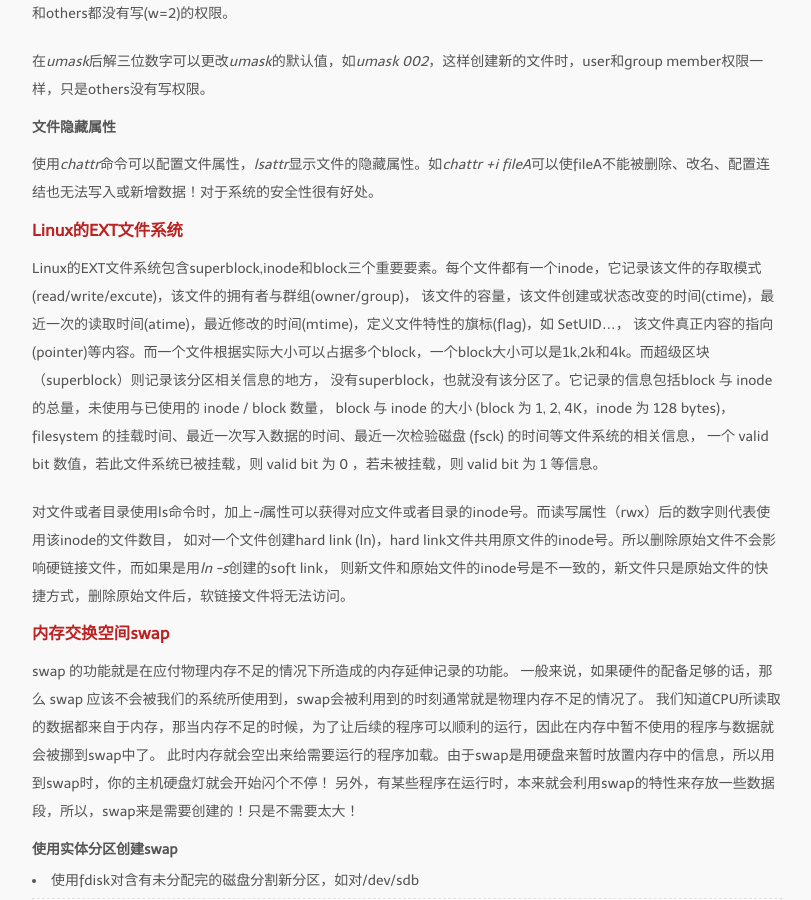
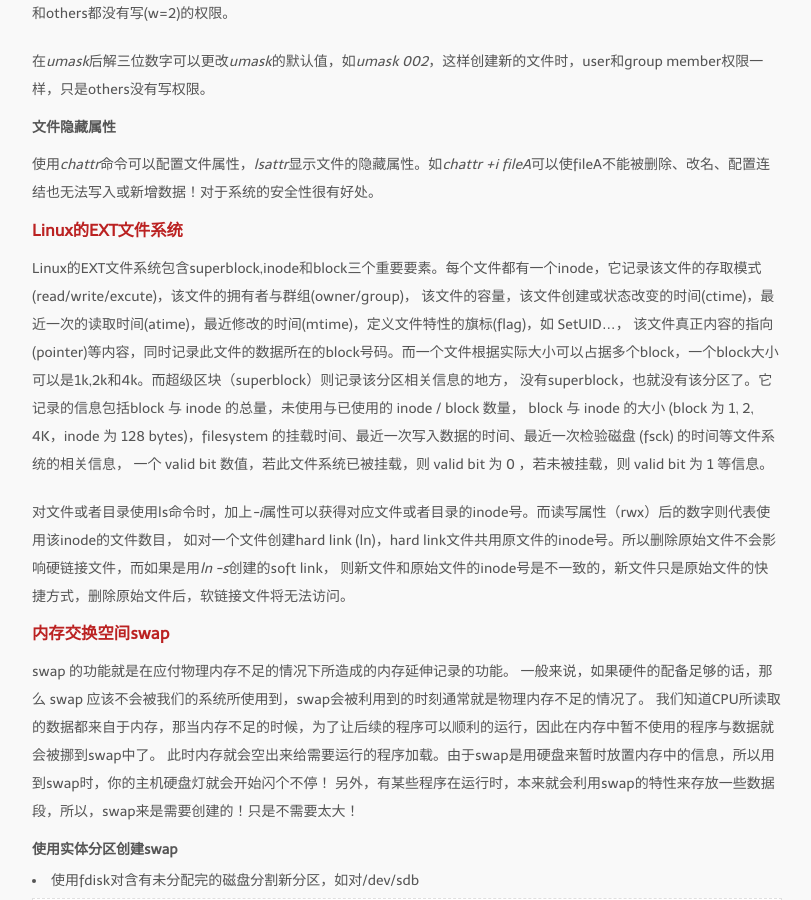
Before and after one commit to bizhishui/bizhishui.github.io, a Jekyll site: the page built from _posts/2017-02-22-Linux-Basics.md, in a window 1280 px wide and 900 px high, scrolled down 8752 px. Shown: the whole window, without its empty margins (233-1044 px from the left). Built offline with Jekyll 4.4.1, drawn with Linux system fonts in a browser that asks for light colours; nearby versions of some CDN libraries; some web fonts are replaced; a script that is not in the unit is left out.

Commit message:
keeps on

```diff
--- a/_posts/2017-02-22-Linux-Basics.md
+++ b/_posts/2017-02-22-Linux-Basics.md
@@ -224,7 +224,7 @@ Linux下每一个文件都有以下三种主要时间：
 ### [Linux的EXT文件系统](http://cn.linux.vbird.org/linux_basic/0230filesystem.php#harddisk-inode)
 Linux的EXT文件系统包含superblock,inode和block三个重要要素。每个文件都有一个inode，它记录该文件的存取模式(read/write/excute)，该文件的拥有者与群组(owner/group)，
 该文件的容量，该文件创建或状态改变的时间(ctime)，最近一次的读取时间(atime)，最近修改的时间(mtime)，定义文件特性的旗标(flag)，如 SetUID...，
-该文件真正内容的指向 (pointer)等内容。而一个文件根据实际大小可以占据多个block，一个block大小可以是1k,2k和4k。而超级区块（superblock）则记录该分区相关信息的地方，
+该文件真正内容的指向 (pointer)等内容，同时记录此文件的数据所在的block号码。而一个文件根据实际大小可以占据多个block，一个block大小可以是1k,2k和4k。而超级区块（superblock）则记录该分区相关信息的地方，
 没有superblock，也就没有该分区了。它记录的信息包括block 与 inode 的总量，未使用与已使用的 inode / block 数量，
 block 与 inode 的大小 (block 为 1, 2, 4K，inode 为 128 bytes)，filesystem 的挂载时间、最近一次写入数据的时间、最近一次检验磁盘 (fsck) 的时间等文件系统的相关信息，
 一个 valid bit 数值，若此文件系统已被挂载，则 valid bit 为 0 ，若未被挂载，则 valid bit 为 1 等信息。
```
